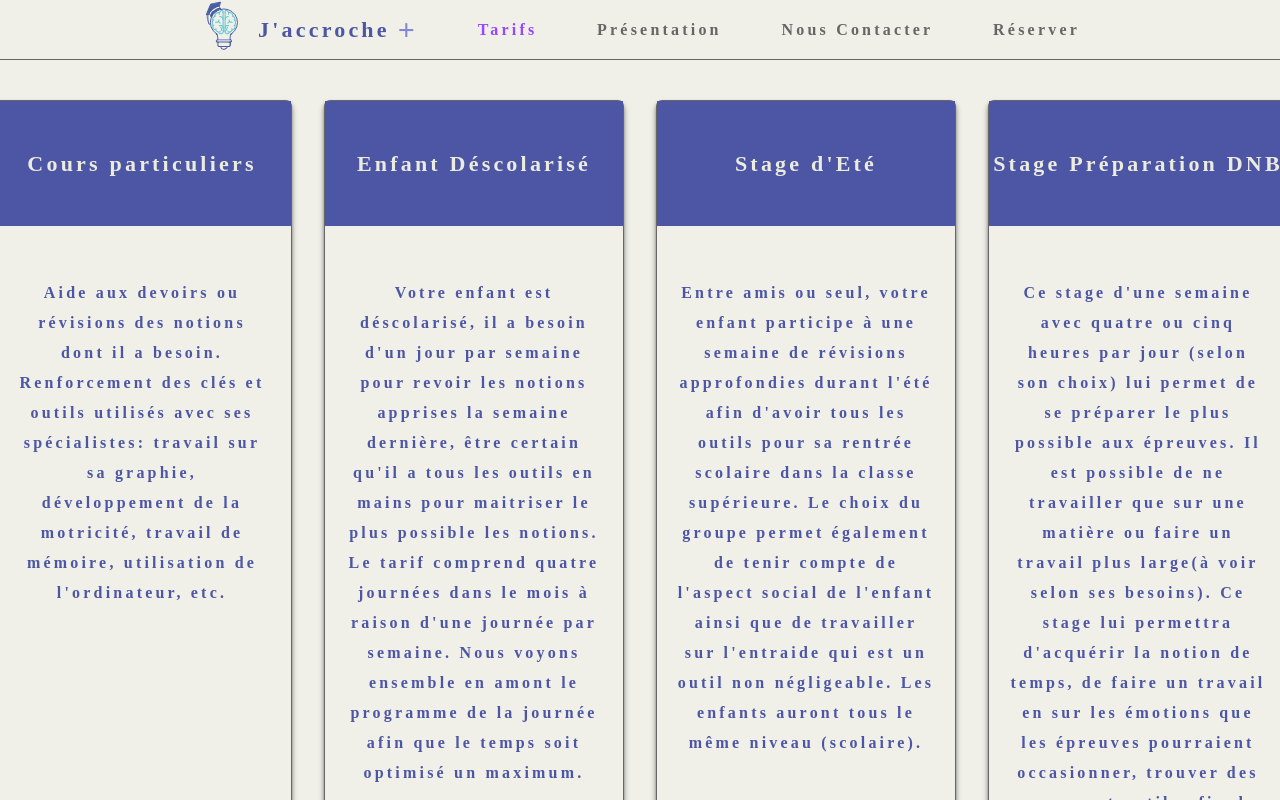
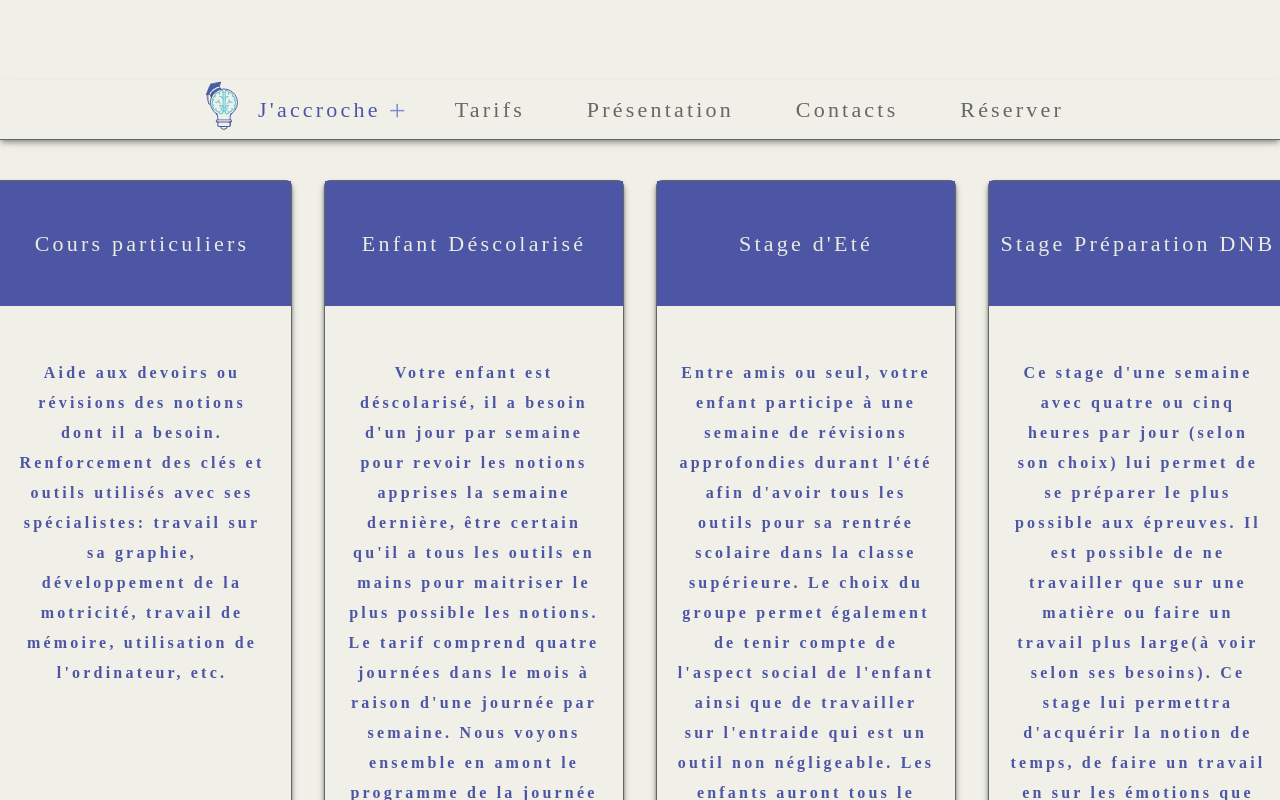
Before and after one commit to DumeGrisoni/booking_student, a React (Vite) app: page /pricing in a window 1280 px wide. Shown: the top 800 px of the page. Built offline with nearby package versions, Linux system fonts and the light colour scheme; a web font is replaced by a local one.

Commit message:
responsive navbar

```diff
--- a/package.json
+++ b/package.json
@@ -15,6 +15,7 @@
     "postcss": "^8.4.27",
     "react": "^18.2.0",
     "react-dom": "^18.2.0",
+    "react-icons": "^4.10.1",
     "react-router-dom": "^6.15.0"
   },
   "devDependencies": {
--- a/src/App.css
+++ b/src/App.css
@@ -10,7 +10,7 @@
     @apply text-font-headline-mobile lg:text-font-headline-desktop leading-font-headline-mobile lg:leading-font-headline-desktop tracking-mobile-ls lg:tracking-desktop-ls;
   }
   .text-title {
-    @apply text-font-title-mobile lg:text-font-title-desktop leading-font-title-mobile lg:leading-font-title-desktop tracking-mobile-ls lg:tracking-desktop-ls font-bold;
+    @apply text-font-title-mobile lg:text-font-title-desktop leading-font-title-mobile lg:leading-font-title-desktop tracking-mobile-ls lg:tracking-desktop-ls;
   }
   .active {
     @apply text-primary-var-2;
@@ -24,4 +24,13 @@
 body {
   font-family: 'CLARITTY';
   background-color: #f0f0e9;
+  padding: 0;
+  margin: 0;
+  z-index: 2;
 }
+
+@media screen and (max-width: 1280px) {
+  body {
+    margin-top: 80px;
+  }
+}
--- a/src/Components/Navbar.jsx
+++ b/src/Components/Navbar.jsx
@@ -1,45 +1,73 @@
 import { NavLink } from 'react-router-dom';
 import Logo from '../assets/logo.svg';
+import { useState } from 'react';
+import { FiMenu } from 'react-icons/fi';
+import { AiOutlineClose } from 'react-icons/ai';
 
 const Navbar = () => {
+  const [isOpen, setIsOpen] = useState(false);
+  const Links = [
+    { name: 'Tarifs', link: '/pricing' },
+    { name: 'Présentation', link: '/presentation' },
+    { name: 'Contacts', link: '/contact' },
+    { name: 'Réserver', link: '/bookings' },
+  ];
   return (
-    <nav className=" h-[60px] max-h-[60px] sticky top-0 left-0 w-full bg-secondary border-b border-b-grey-font text-grey-font lg:px-[200px]">
-      <ul className="hidden lg:flex h-full justify-between items-center text-default ">
-        <li>
+    <>
+      <nav
+        className={` ${
+          isOpen ? 'h-[60px]' : 'h-[300px]'
+        } transition-all ease-out duration-300 lg:pt-0 w-full lg:h-[60px] lg:sticky fixed z-10 top-0 right-0 lg:left-0 bg-secondary border-b pb-4 lg:pb-0 border-b-grey-font lg:px-[100px] text-grey-font xl:px-[200px] shadow-md shadow-secondary-blur px-7`}
+      >
+        {/* Links Container */}
+        <div className="flex items-center justify-center lg:justify-between h-full gap-[30px]">
+          <div className="flex justify-center items-center text-center">
+            {/* LOGO */}
             <NavLink
               exact
               to="/"
-            className="flex items-center justify-center gap-2 "
+              className="lg:relative absolute left-0 top-0  ml-3 mt-3 lg:ml-0 lg:mt-0"
             >
-            <img src={Logo} width={50} />
-            <span className="text-font-title-desktop text-primary flex gap-2 ">
+              <span className=" flex items-center justify-center text-title text-primary gap-2 ">
+                <img src={Logo} className="lg:w-[50px] w-[25px]" />
                 J&apos;accroche{' '}
                 <span className="text-primary-var-1 text-[30px]">+</span>
               </span>
             </NavLink>
-        </li>
-        <li className="hover:text-primary-var-1 transition-all">
-          <NavLink activeClassName="active" to="/pricing">
-            Tarifs
+            {isOpen ? (
+              <FiMenu
+                className="text-primary text-font-headline-mobile lg:text-title lg:hidden absolute right-0 top-0 mr-3 mt-3 "
+                onClick={() => setIsOpen(!isOpen)}
+              />
+            ) : (
+              <AiOutlineClose
+                className="text-primary text-font-headline-mobile lg:text-title lg:hidden absolute right-0 top-0 mr-3 mt-3 "
+                onClick={() => setIsOpen(!isOpen)}
+              />
+            )}
+          </div>
+          {/* LINKS */}
+          <ul
+            className={`lg:flex-1 lg:relative absolute justify-around items-center flex-col lg:flex-row gap-[30px] lg:mt-0 mt-16 transition-all lg:duration-100 duration-300 ease-in ${
+              !isOpen ? 'flex' : 'top-[-500px]'
+            } `}
+          >
+            {Links.map((link) => (
+              <li key={link.name} className="lg:py-0 py-1">
+                <NavLink
+                  to={link.link}
+                  exact
+                  className="hover:text-primary-var-1 text-title lg:font-normal font-bold text-grey-font transition-all duration-100"
+                  activeClassName="active"
+                >
+                  {link.name}
                 </NavLink>
               </li>
-        <li className="hover:text-primary-var-1 transition-all">
-          <NavLink activeClassName="active" to="/presentation">
-            Présentation
-          </NavLink>
-        </li>
-        <li className="hover:text-primary-var-1 transition-all">
-          <NavLink activeClassName="active" to="/contact">
-            Nous Contacter
-          </NavLink>
-        </li>
-        <li className="hover:text-primary-var-1 transition-all">
-          <NavLink activeClassName="active" to="/bookings">
-            Réserver
-          </NavLink>
-        </li>
+            ))}
           </ul>
+        </div>
       </nav>
+    </>
   );
 };
 
--- a/src/Home.jsx
+++ b/src/Home.jsx
@@ -5,7 +5,7 @@ import image from './assets/image.jpg';
 
 function Home() {
   return (
-    <div className="px-[2rem] lg:px-[8rem] my-text flex flex-col gap-[20px] lg:gap-[50px]">
+    <div className="px-[2rem] lg:px-[8rem] lg:my-text flex flex-col gap-[20px] lg:gap-[50px]">
       <section className="flex flex-col items-center mx-auto gap-[20px] lg:gap-[50px]">
         <TaxBanner />
         <OfferBanner />
--- a/src/main.jsx
+++ b/src/main.jsx
@@ -15,11 +15,11 @@ ReactDOM.createRoot(document.getElementById('root')).render(
     <BrowserRouter>
       <Navbar />
       <Routes>
-        <Route path="/" element={<App />} />
-        <Route path="/bookings" element={<Bookings />} />
-        <Route path="/contact" element={<Contact />} />
-        <Route path="/presentation" element={<Presentation />} />
-        <Route path="/pricing" element={<Pricing />} />
+        <Route exact path="/" element={<App />} />
+        <Route exact path="/bookings" element={<Bookings />} />
+        <Route exact path="/contact" element={<Contact />} />
+        <Route exact path="/presentation" element={<Presentation />} />
+        <Route exact path="/pricing" element={<Pricing />} />
       </Routes>
       <Footer />
     </BrowserRouter>
--- a/tailwind.config.js
+++ b/tailwind.config.js
@@ -8,6 +8,7 @@ export default {
       'primary-var-2': '#9747FF',
       secondary: '#F0F0E9',
       'secondary-var-1': '#EBEBDE',
+      'secondary-blur': '#66666690',
       'grey-font': '#666666',
     },
     fontSize: {
```
Also changed, not shown: 1 other file (tests, documents, lock files or other folders). Lines whose indentation alone changed are shown as unchanged.
